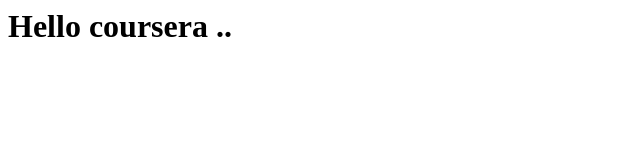
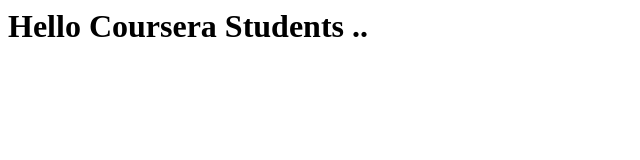
Before and after one commit to HafdhallahSonia/coursera-test, a plain HTML site: page index.html in a window 1280 px wide. Shown: the whole page, without its empty margins (0-640 px from the left). Drawn offline with Linux system fonts and the light colour scheme.

Commit message:
Next version of web file.

```diff
--- a/index.html
+++ b/index.html
@@ -4,6 +4,6 @@
         <title>Hello Coursera</title>
     </head>
     <body>
-        <h1>Hello coursera ..</h1>
+        <h1>Hello Coursera Students ..</h1>
     </body>
 </html>
```
